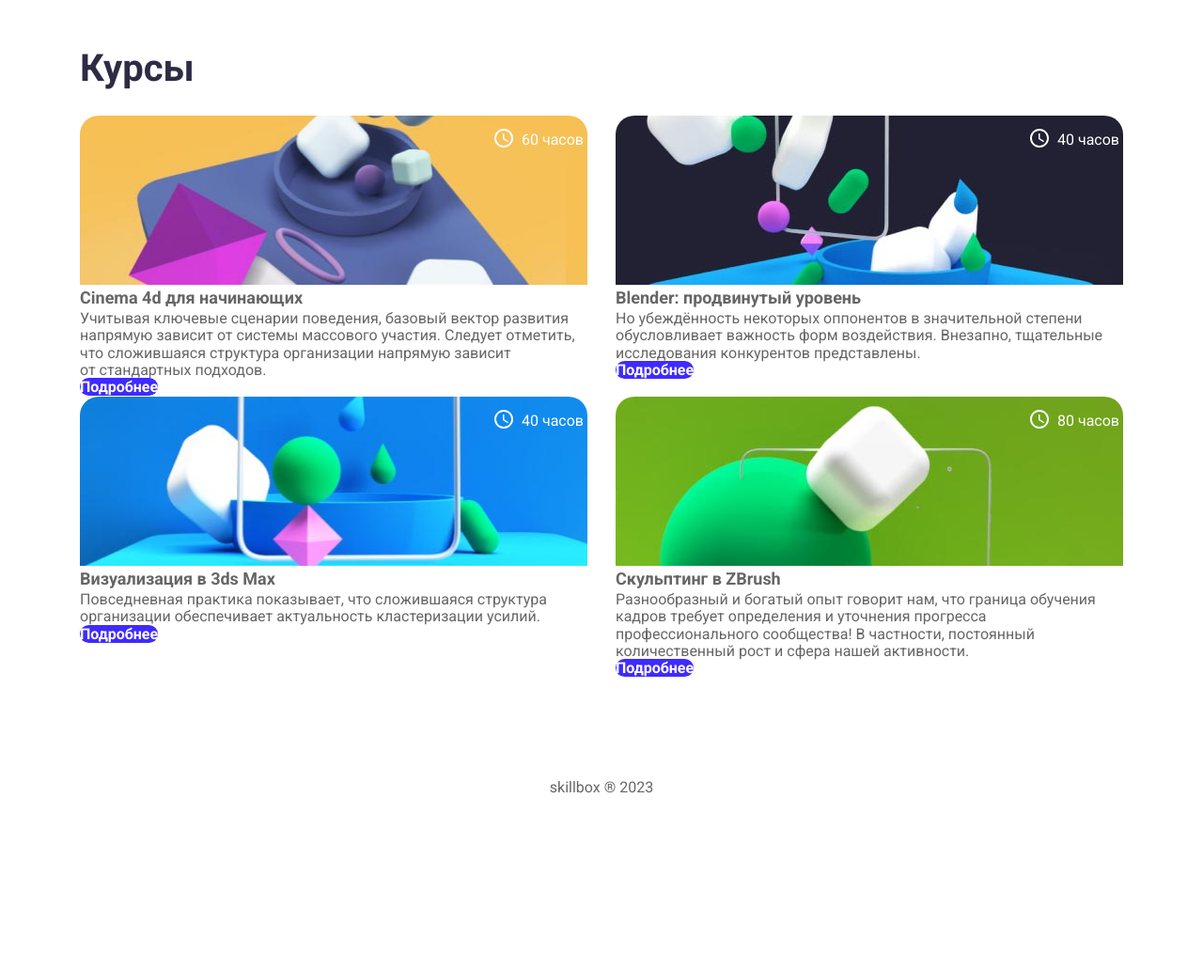
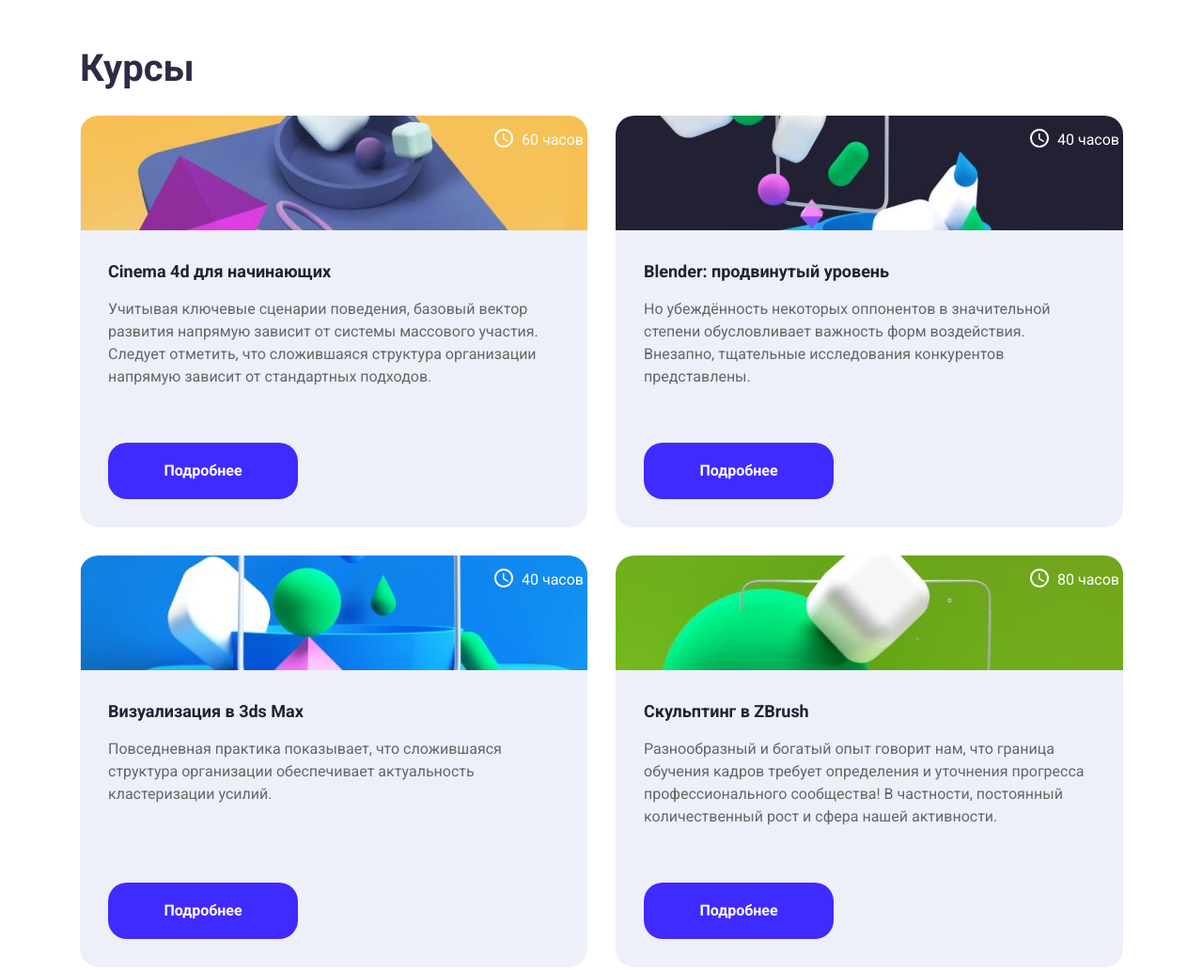
Before and after one commit to AbaevB/homework-grids, a plain HTML site: page index.html in a window 1280 px wide. Shown: the part 1760-2792 px from the top of the page at 94% size. Before the commit the page ends 2607 px from the top, so only its background shows below. Drawn offline with Linux system fonts and the light colour scheme.

Commit message:
courses-card layout

```diff
--- a/css/style.css
+++ b/css/style.css
@@ -84,8 +84,9 @@ p {
 }
 
 .button-link {
-  /*display: flex;
-  align-items: center;*/
+  display: flex;
+  justify-content: center;
+  align-items: center;
   border-radius: 20px;
   color: var(--color-white);
   background-color: var(--brand-color);
@@ -159,14 +160,12 @@ p {
 }
 
 .section-hero__link {
-  /*width: 270px;
-  /*height: 69px;
+  width: 270px;
+  height: 69px;
+  /*padding-top: 24px;
+  padding-bottom: 24px;
   padding-left: 75px;
   padding-right: 75px;*/
-  padding-top: 24px;
-  padding-bottom: 24px;
-  padding-left: 75px;
-  padding-right: 75px;
   font-size: 18px;
   line-height: 21px;
 }
@@ -284,14 +283,27 @@ background-image: url("../img/fingers.svg");
   color: var(--color-accent);
 }
 
+.section-coourses__item  {
+  margin-bottom: 30px;
+}
+
+.courses-card {
+  display: flex;
+  flex-direction: column;
+  height: 100%;
+  border-radius: 20px;
+  overflow: hidden;
+  background-color: var(--bg-color-second);
+}
+
 .courses-card__top  {
   position: relative;
   width: 100%;
   height: 180px;
-  border-radius: 20px 20px 0 0;
+  /*border-radius: 20px 20px 0 0;*/
   overflow: hidden;
   color: var(--color-white);
-  background-size: cover;
+  background-size: auto ;
   background-position: center;
   background-repeat: no-repeat;
 }
@@ -328,3 +340,29 @@ background-image: url("../img/fingers.svg");
   flex-shrink: 0;
   margin-right: 7px;
 }
+
+.courses-card__bottom {
+  display: flex;
+  flex-direction: column;
+  justify-content: space-between;
+  height: 100%;
+  padding: 30px;
+}
+
+.courses-card__title  {
+  margin-bottom: 15px;
+  color: var(--color-second);
+}
+
+.courses-card__descr  {
+  line-height: 150%;
+  color: var(--color-primary);
+}
+
+.courses-card__link {
+  margin-top: auto;
+  width: 202px;
+  height: 60px;
+  font-size: 16px;
+  line-height: 19px;
+}
--- a/index.html
+++ b/index.html
@@ -220,11 +220,11 @@
                   </span>
                 </div>
               </div>
-              <div class="courses-card__body">
+              <div class="courses-card__bottom">
                 <h3 class="card-title courses-card__title">
                   Cinema 4d&nbsp;для начинающих
                 </h3>
-                <p class="descr courses-card__rescr">
+                <p class="descr courses-card__descr">
                   Учитывая ключевые сценарии поведения, базовый вектор развития напрямую зависит от&nbsp;системы
                   массового участия. Следует отметить, что сложившаяся структура организации напрямую зависит
                   от&nbsp;стандартных подходов.
@@ -248,11 +248,11 @@
                   </span>
                 </div>
               </div>
-              <div class="courses-card__body">
+              <div class="courses-card__bottom">
                 <h3 class="card-title courses-card__title">
                   Blender: продвинутый уровень
                 </h3>
-                <p class="descr courses-card__rescr">
+                <p class="descr courses-card__descr">
                   Но&nbsp;убеждённость некоторых оппонентов в&nbsp;значительной степени обусловливает важность форм
                   воздействия. Внезапно, тщательные исследования конкурентов представлены.
                 </p>
@@ -275,11 +275,11 @@
                   </span>
                 </div>
               </div>
-              <div class="courses-card__body">
+              <div class="courses-card__bottom">
                 <h3 class="card-title courses-card__title">
                   Визуализация в&nbsp;3ds Max
                 </h3>
-                <p class="descr courses-card__rescr">
+                <p class="descr courses-card__descr">
                   Повседневная практика показывает, что сложившаяся структура организации обеспечивает актуальность
                   кластеризации усилий.
                 </p>
@@ -302,11 +302,11 @@
                   </span>
                 </div>
               </div>
-              <div class="courses-card__body">
+              <div class="courses-card__bottom">
                 <h3 class="card-title courses-card__title">
                   Скульптинг в&nbsp;ZBrush
                 </h3>
-                <p class="descr courses-card__rescr">
+                <p class="descr courses-card__descr">
                   Разнообразный и&nbsp;богатый опыт говорит нам, что граница обучения кадров требует определения
                   и&nbsp;уточнения прогресса профессионального сообщества! В&nbsp;частности, постоянный количественный
                   рост и&nbsp;сфера нашей активности.
```
